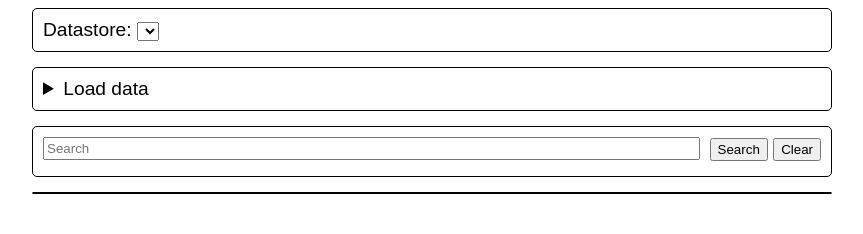
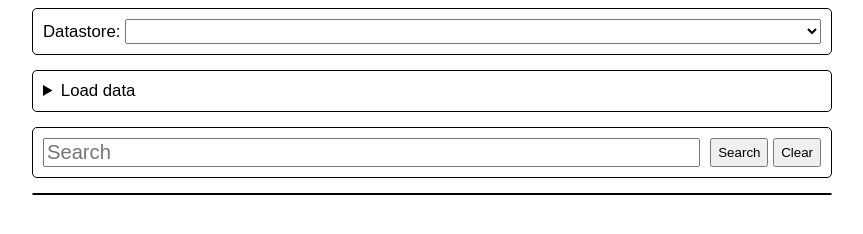
Before and after one commit to pamodh/data-viewer, a plain HTML site: page index.html in a window 1280 px wide. Shown: the whole page, without its empty margins (208-1071 px from the left). Drawn offline with Linux system fonts and the light colour scheme.

Commit message:
Fix keyboard zoom on iOS

```diff
--- a/main.js
+++ b/main.js
@@ -313,6 +313,7 @@ function onDocumentLoad() {
     });
     document.getElementById("search-form").addEventListener("submit", (e) => {
         e.preventDefault();
+        document.activeElement.blur();
         searchTitles();
     });
     document.getElementById("search-form").addEventListener("reset", (e) => {
--- a/stylesheet.css
+++ b/stylesheet.css
@@ -1,6 +1,6 @@
 html {
     font-family: Arial, Helvetica, sans-serif;
-    font-size: 120%;
+    font-size: 105%;
 }
 
 .hidden {
@@ -33,6 +33,17 @@ html {
 #switch-store-panel {
     color: black;
     background-color: white;
+}
+
+#switch-store-panel form {
+    display: flex;
+    gap: 5px;
+    align-items: center;
+}
+
+#switch-store-panel select {
+    flex-grow: 1;
+    font-size: 110%;
 }
 
 .theme1 #switch-store-panel {
@@ -125,6 +136,7 @@ html {
 
 #search-text {
     flex-grow: 1;
+    font-size: 120%;
 }
 
 #search-fieldset label {
```
